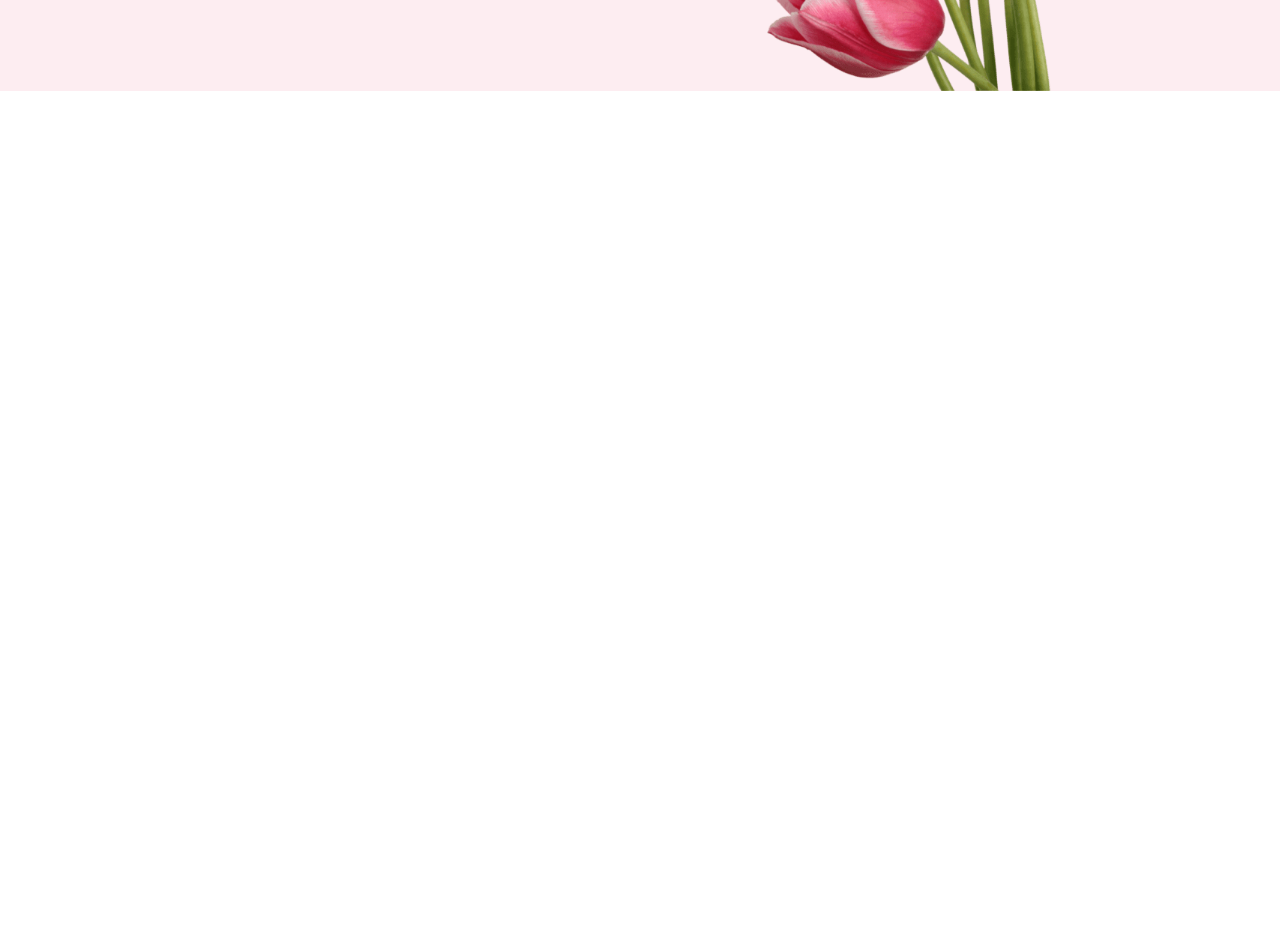
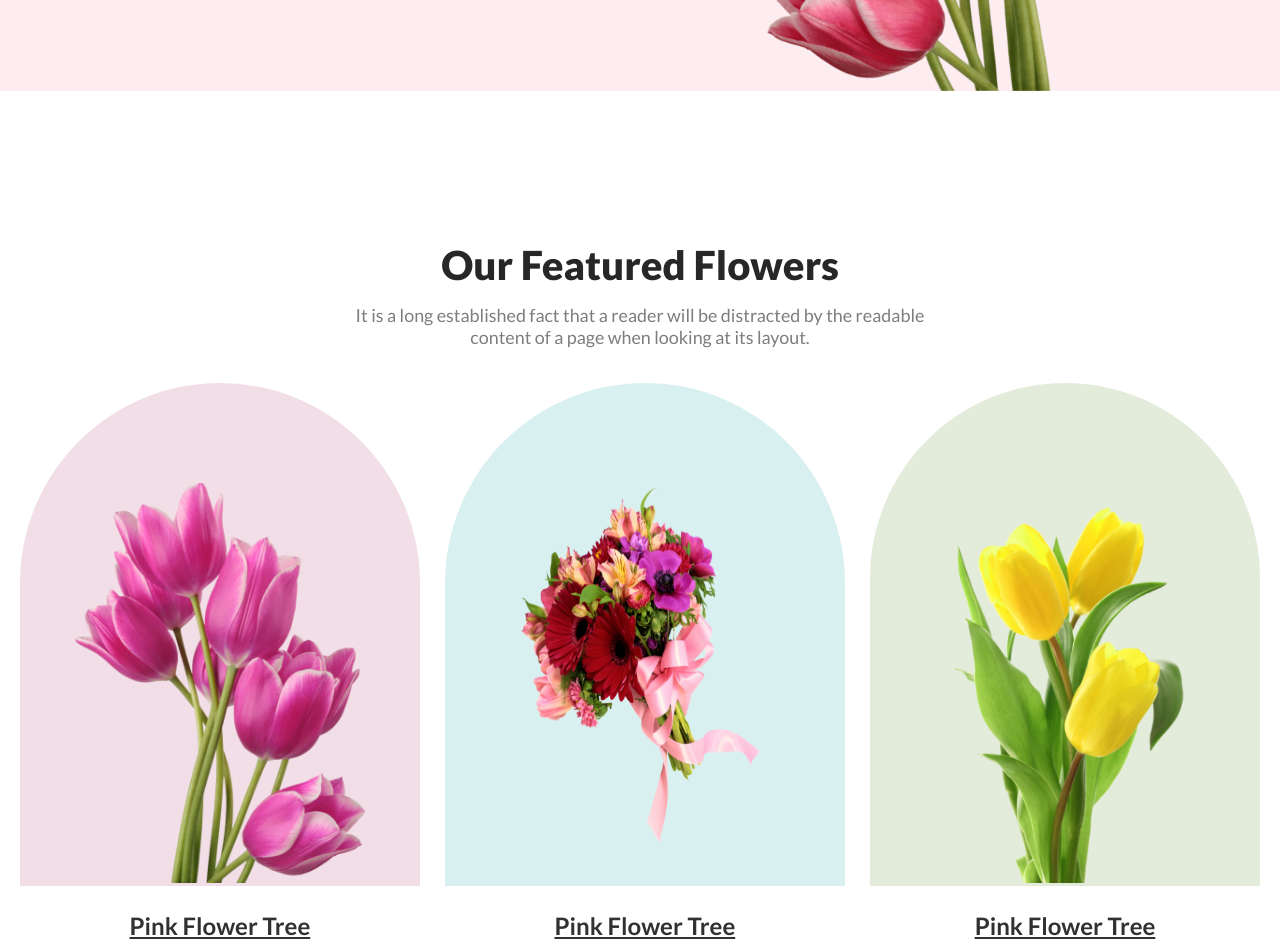
Before and after one commit to Mohiuddin5050/Flower-Shop, a plain HTML site: page index.html in a window 1280 px wide. Shown: the part 559-1499 px from the top of the page. Before the commit the page ends 800 px from the top, so only its background shows below. Drawn offline with Linux system fonts and the light colour scheme.

Commit message:
featured flower section added and made featured flower section responsive for mobile and tablet

```diff
--- a/index.html
+++ b/index.html
@@ -19,7 +19,33 @@
             </div>
         </div>
     </header>
-    <main></main>
+    <main class="container">
+        <!-- featured section -->
+         <div class="featured-section">
+            <h3>Our Featured Flowers</h3>
+            <p>It is a long established fact that a reader will be distracted by the readable content of a page when looking at its layout.</p>
+         </div>
+         <div class="featured-card-section">
+            <div>
+                <div class="card-image">
+                    <img src="./Flower Asset/pngwing 6.png" alt="">
+                </div>
+                <p class="image-name">Pink Flower Tree</p>
+            </div>
+            <div>
+                <div class="card-image-1">
+                    <img src="./Flower Asset/pngwing 5.png" alt="">
+                </div>
+                <p class="image-name">Pink Flower Tree</p>
+            </div>
+            <div>
+                <div class="card-image-2">
+                    <img src="./Flower Asset/pngwing 7.png" alt="">
+                </div>
+                <p class="image-name">Pink Flower Tree</p>
+            </div>
+         </div>
+    </main>
     <footer></footer>
 </body>
 </html>
--- a/styles/style.css
+++ b/styles/style.css
@@ -29,6 +29,7 @@
 .head{
   background-color: rgba(229, 84, 115, 0.1);
   width: 100%;
+  margin-bottom: 150px;
 }
 
 .header-section{
@@ -65,6 +66,67 @@
 
 }
 
+/* featured-section */
+.featured-section{
+  text-align: center;
+  max-width: 600px;
+  margin: auto;
+}
+.featured-section h3{
+  font-size: 2.5rem;
+  font-weight: 800;
+  color: rgb(39, 39, 39);
+}
+.featured-section p{
+  font-size: 1.12rem;
+  font-weight: 400;
+  color: rgba(39, 39, 39, 0.6);
+  margin-top: 15px;
+  margin-bottom: 35px;
+}
+.featured-card-section{
+  display: flex;
+  justify-content: space-between;
+}
+.card-image{
+  background-color: rgba(167, 33, 98, 0.15);
+  border-radius: 280px 280px 0 0;
+}
+.card-image img{
+  max-width: 400px;
+  height: 500px;
+  padding: 100px 55px 0 55px;
+}
+.card-image-1{
+  background-color: rgba(5, 151, 160, 0.15);
+  border-radius: 280px 280px 0 0;
+}
+.card-image-1 img{
+  max-width: 400px;
+  height: 500px;
+  padding: 100px 65px 40px 65px;
+}
+
+.card-image-2{
+  background-color: rgba(71, 125, 17, 0.15);
+  border-radius: 280px 280px 0 0;
+}
+.card-image-2 img{
+  max-width: 400px;
+  height: 500px;
+  padding: 80px 55px 0 55px;
+}
+.image-name{
+  text-align: center;
+  text-decoration: underline;
+  font-size: 1.5rem;
+  font-weight: 700;
+  color: rgb(49, 49, 49);
+  margin-top: 25px;
+}
+
+
+
 /* media query */
 @media screen and (max-width: 575px) {
 
@@ -72,7 +134,7 @@
     flex-direction: column;
     align-items: center;
     text-align: center;
-    padding: 30px 20px;
+    padding: 30px 20px 0 20px;
   }
   .header-left{
     max-width: 100%;
@@ -85,6 +147,19 @@
     margin: 20px 0 0 0;
     height:auto;
     max-width: 100%;
+  }
+
+  .featured-card-section{
+    flex-direction: column;
+    align-items: center;
+    gap: 50px;
+  }
+  .card-image,
+  .card-image-1 img,
+  .card-image-2 img{
+    max-width: 100%;
+    height: auto;
+     /* padding: 50px 30px 0px 30px; */
   }
 }
 
@@ -109,4 +184,19 @@
     height:auto;
     max-width: 100%;;
   }
+
+    .featured-card-section {
+     flex-direction: column;
+     align-items: center;
+     gap: 50px;
+  }
+
+  .card-image img,
+  .card-image-1 img,
+  .card-image-2 img {
+    max-width: 100%;
+    height: auto;
+    padding: 60px 40px 0 40px;
+  }
+
 }
```
